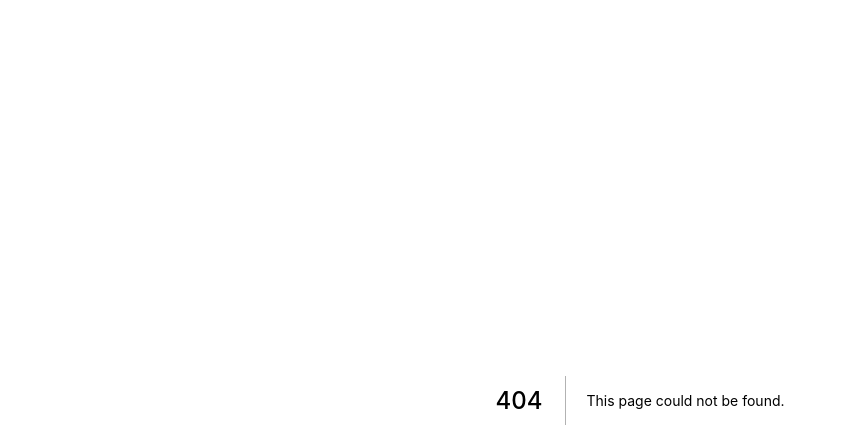
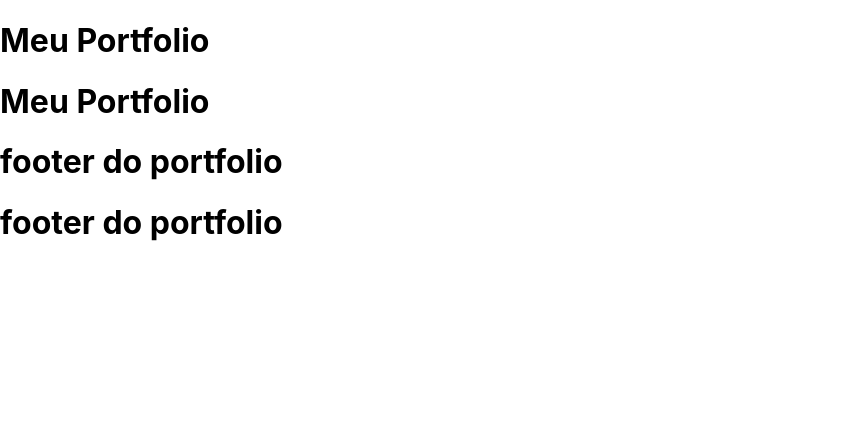
Before and after one commit to brenooliveiranascimento/Breno-portfolio, a Next.js app: page /Main/Main in a window 1280 px wide. Before the commit this address had no page. Shown: the top 448 px of the page, without its empty margins (0-847 px from the left). Built offline with nearby package versions, Linux system fonts and the light colour scheme.

Commit message:
add main

```diff
--- a/package.json
+++ b/package.json
@@ -17,8 +17,11 @@
     "@types/node": "18.7.3",
     "@types/react": "18.0.17",
     "@types/react-dom": "18.0.6",
-    "eslint": "8.22.0",
+    "@typescript-eslint/eslint-plugin": "^5.33.1",
+    "@typescript-eslint/parser": "^5.33.1",
+    "eslint": "^8.22.0",
     "eslint-config-next": "12.2.5",
+    "eslint-plugin-react": "^7.30.1",
     "typescript": "4.7.4"
   }
 }
--- /dev/null
+++ b/pages/Main/Main.tsx
@@ -0,0 +1,23 @@
+import React, { ReactComponentElement, ReactElement } from "react";
+
+interface props {
+  children: ReactElement
+}
+
+function Main({children}: props) {
+  return (
+    <>
+      <header>
+        <h1>Meu Portfolio</h1>
+      </header>
+      <main>
+        {children}
+      </main>
+      <footer>
+        <h1>footer do portfolio</h1>
+      </footer>
+    </>
+  )
+}
+
+export default Main;
--- a/pages/_app.tsx
+++ b/pages/_app.tsx
@@ -1,8 +1,13 @@
 import '../styles/globals.css'
 import type { AppProps } from 'next/app'
+import Main from './Main/Main'
 
 function MyApp({ Component, pageProps }: AppProps) {
-  return <Component {...pageProps} />
+  return (
+    <Main>
+      <Component {...pageProps} />
+    </Main>
+  )
 }
 
 export default MyApp
```
Also changed, not shown: .eslintrc.json, 1 other file (tests, documents, lock files or other folders).
